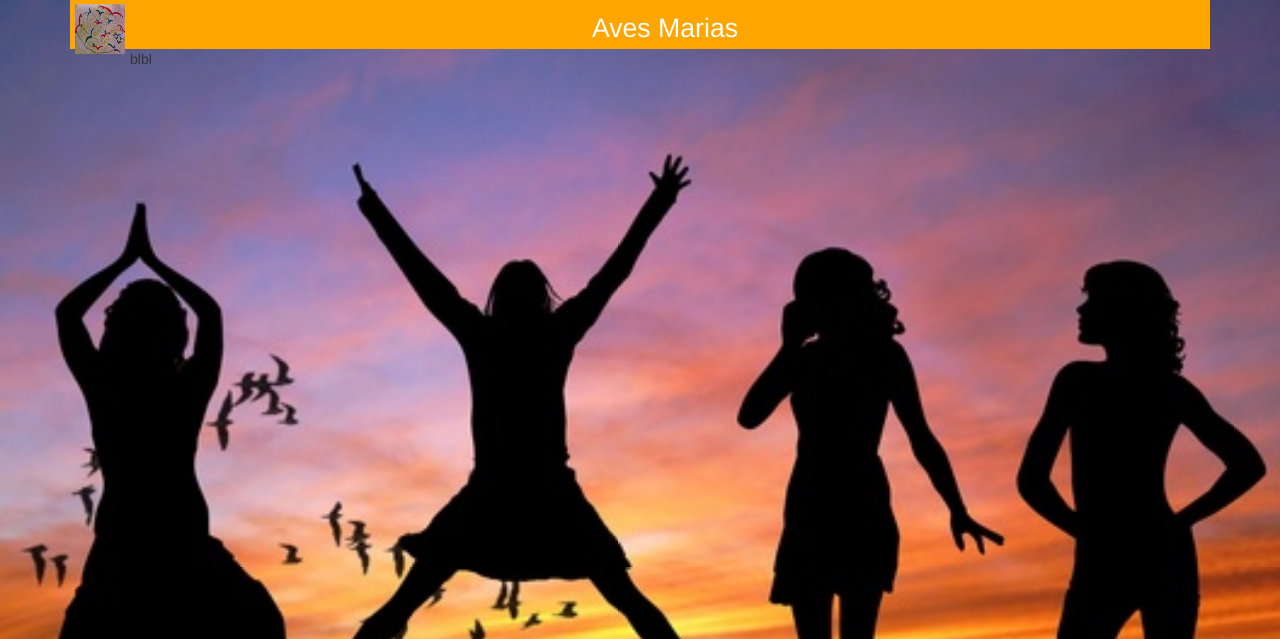
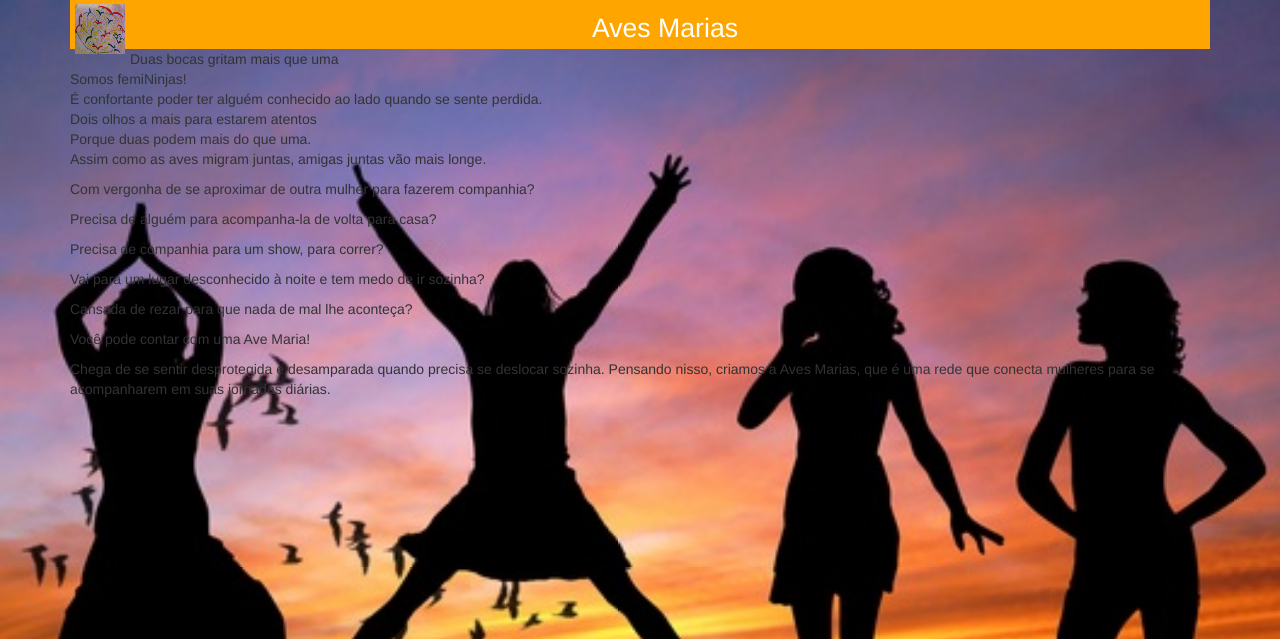
Before and after one commit to rg3915/avesmarias, a Django app: page / in a window 1280 px wide. Shown: the part 51-690 px from the top of the page. Run offline with Django 3.2, Linux system fonts and the light colour scheme; parts of the project's set-up code (start-up, migrations or seed data) failed here and were passed over; some libraries are stand-ins or nearby versions.

Commit message:
index.html

```diff
--- a/avesmarias/core/templates/base.html
+++ b/avesmarias/core/templates/base.html
@@ -40,11 +40,8 @@
         <img src="{% static 'images/favicon.png' %}">
         <div class="title">Aves Marias</div>
       </div>
-      <div>
       {% block content %}
       {% endblock content %}
-
-      </div>
     </div>
   </div>
 {% include "footer.html" %}
--- a/avesmarias/core/templates/index.html
+++ b/avesmarias/core/templates/index.html
@@ -1,6 +1,45 @@
 {% extends "base.html" %}
 
 {% block content %}
-<div>blbl
+<div>
+<div class="quotes">
+
+<div class="quote">
+Duas bocas gritam mais que uma
 </div>
+
+<div class="quote">
+Somos femiNinjas!
+</div>
+
+<div class="quote">
+É confortante poder ter alguém conhecido ao lado quando se sente perdida.
+</div>
+
+<div class="quote">
+Dois olhos a mais para estarem atentos
+</div>
+<div class="quote">
+Porque duas podem mais do que uma.
+</div>
+
+</div>
+
+
+<div class="quemsomos">
+<p>Assim como as aves migram juntas, amigas juntas vão mais longe.</p>
+<p>Com vergonha de se aproximar de outra mulher para fazerem companhia?
+</p>
+<p>Precisa de alguém para acompanha-la de volta para casa?
+</p>
+<p>Precisa de companhia para um show, para correr? </p>
+<p>Vai para um lugar desconhecido à noite e tem medo de ir sozinha?
+</p>
+<p>Cansada de rezar para que nada de mal lhe aconteça?</p>
+
+<p>Você pode contar com uma Ave Maria!
+</p>
+<p>Chega de se sentir desprotegida e desamparada quando precisa se deslocar sozinha. Pensando nisso, criamos a Aves Marias, que é uma rede que conecta mulheres para se acompanharem em suas jornadas diárias.</p>
+
+</div></div>
 {% endblock content %}
```
Also changed, not shown: avesmarias/core/templates/css/ave.css (+29 -0 lines).
